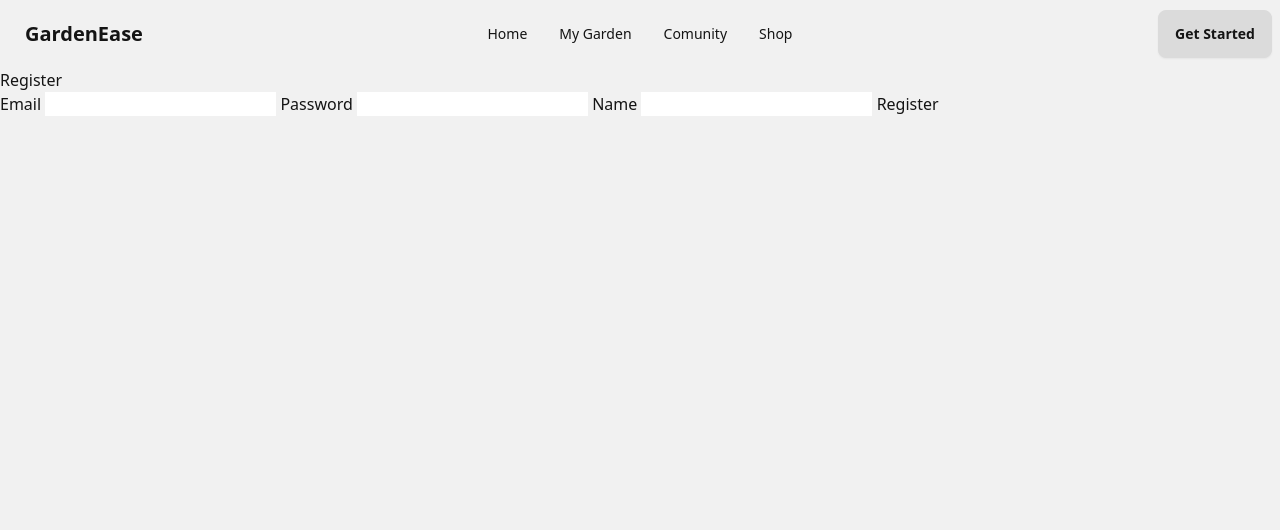
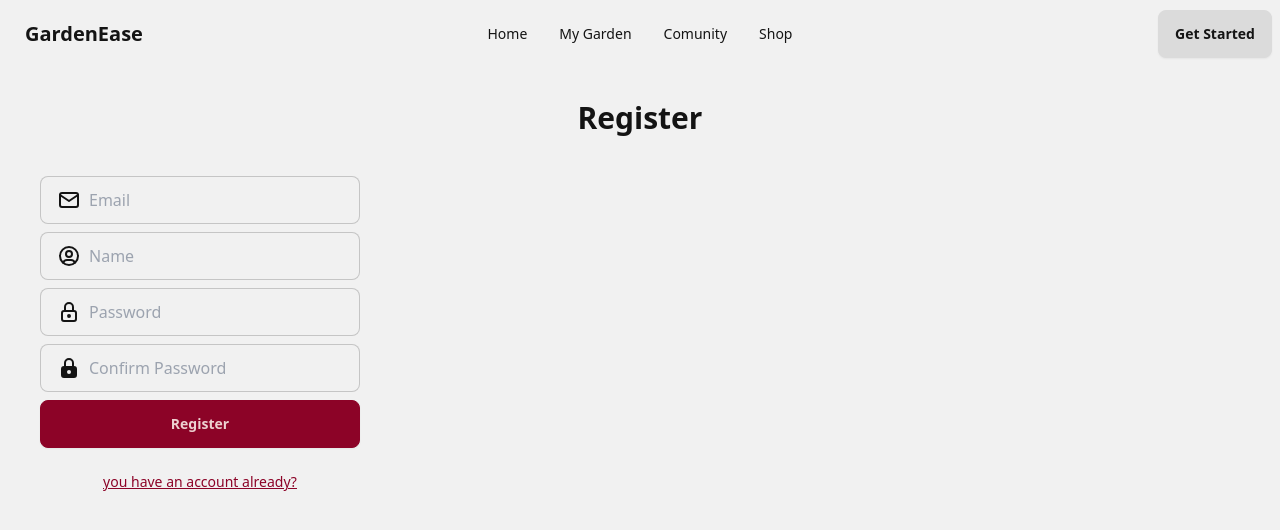
Before and after one commit to watchakorn-18k/gardenEase, a SvelteKit app: page /register in a window 1280 px wide. Shown: the top 530 px of the page. Built offline with nearby package versions, Linux system fonts and the light colour scheme; no server answers.

Commit message:
feat : update add css form

```diff
--- a/package.json
+++ b/package.json
@@ -34,6 +34,7 @@
 	},
 	"type": "module",
 	"dependencies": {
+		"@sveltejs/adapter-static": "^3.0.6",
 		"@tabler/icons-svelte": "^3.19.0",
 		"appwrite": "^16.0.2",
 		"magic-string": "^0.30.11"
--- /dev/null
+++ b/src/lib/components/error_text.svelte
@@ -0,0 +1,10 @@
+<script>
+
+	import { IconX } from "@tabler/icons-svelte";
+    export let textError = '';
+</script>
+
+<div role="alert" style="display: {textError ? 'flex' : 'none'}" class="alert alert-error flex items-center justify-center text-sm">
+    <IconX />
+    <span>{textError}</span>
+</div>
--- a/src/lib/components/navbar.svelte
+++ b/src/lib/components/navbar.svelte
@@ -1,4 +1,5 @@
 <script lang="ts">
+	import { base } from '$app/paths';
 	import { checkLoginStatus, logout } from '$lib/services/appwrite_service';
 	import { onMount } from 'svelte';
 	import { goto } from '$app/navigation';
@@ -58,26 +59,26 @@
 				</svg>
 			</div>
 			<ul class="menu menu-sm dropdown-content bg-base-100 rounded-box z-[1] mt-3 w-52 p-2 shadow">
-				<li><a href="/">Home</a></li>
+				<li><a href="{base}/">Home</a></li>
 				{#if statusLogin}
-					<li><a href="/my-garden">My Garden</a></li>
-					<li><a href="/my-garden">Comunity</a></li>
-					<li><a href="/my-garden">Shop</a></li>
-					<li><a href="/logout" on:click|preventDefault={signOut}>Logout</a></li>
+					<li><a href="{base}/my-garden">My Garden</a></li>
+					<li><a href="{base}/my-garden">Comunity</a></li>
+					<li><a href="{base}/my-garden">Shop</a></li>
+					<li><a href="{base}/logout" on:click|preventDefault={signOut}>Logout</a></li>
 				{:else}
-					<li><a href="/login">Login</a></li>
-					<li><a href="/register">Register</a></li>
+					<li><a href="{base}/login">Login</a></li>
+					<li><a href="{base}/register">Register</a></li>
 				{/if}
 			</ul>
 		</div>
-		<a href="/" class="btn btn-ghost text-xl">GardenEase</a>
+		<a href="{base}/" class="btn btn-ghost text-xl">GardenEase</a>
 	</div>
 	<div class="navbar-center hidden lg:flex">
 		<ul class="menu menu-horizontal px-1">
-			<li><a href="/">Home</a></li>
-			<li><a href="/my-garden">My Garden</a></li>
-			<li><a href="/my-garden">Comunity</a></li>
-			<li><a href="/shop">Shop</a></li>
+			<li><a href="{base}/">Home</a></li>
+			<li><a href="{base}/my-garden">My Garden</a></li>
+			<li><a href="{base}/my-garden">Comunity</a></li>
+			<li><a href="{base}/shop">Shop</a></li>
 		</ul>
 	</div>
 	<div class="navbar-end">
@@ -96,11 +97,11 @@
 					class="menu menu-sm dropdown-content bg-base-100 rounded-box z-[1] mt-3 w-52 p-2 shadow"
 				>
 					{#if statusLogin}
-						<li><a href="/my-garden">My Garden</a></li>
-						<li><a href="/logout" on:click|preventDefault={signOut}>Logout</a></li>
+						<li><a href="{base}/my-garden">My Garden</a></li>
+						<li><a href="{base}/logout" on:click|preventDefault={signOut}>Logout</a></li>
 					{:else}
-						<li><a href="/login">Login</a></li>
-						<li><a href="/register">Register</a></li>
+						<li><a href="{base}/login">Login</a></li>
+						<li><a href="{base}/register">Register</a></li>
 					{/if}
 				</ul>
 			</div>
--- a/src/routes/+layout.svelte
+++ b/src/routes/+layout.svelte
@@ -1,4 +1,4 @@
-<script>
+<script lang="ts">
 	import '../app.css';
 	import Navbar from '$lib/components/navbar.svelte';
 </script>
--- /dev/null
+++ b/src/routes/+layout.ts
@@ -0,0 +1 @@
+export const prerender = true;
--- /dev/null
+++ b/src/routes/account/forgot/+page.svelte
@@ -0,0 +1,27 @@
+<script lang="ts">
+	import ErrorText from "$lib/components/error_text.svelte";
+import { IconMail } from "@tabler/icons-svelte";
+    let email = '';
+    let textError = '';
+   const handleForgetPassword = () => {
+        if(email === '') {
+            textError = 'Email is required';
+            return;
+        } else {
+            textError = '';
+        }
+        console.log(email);
+
+
+   }
+</script>
+
+<h1 class="m-10 text-2xl text-center">Forgot Password</h1>
+<form on:submit|preventDefault={handleForgetPassword} class="flex flex-col gap-2 m-10 xl:w-1/4">
+    <label for="email" class="input input-bordered flex items-center gap-2">
+        <input type="email" class="grow" placeholder="Email" bind:value={email}/>
+        <IconMail />
+    </label>
+    <ErrorText textError={textError} />
+    <button type="submit" class="btn btn-primary w-full">Reset Password</button>
+</form>
--- /dev/null
+++ b/src/routes/account/reset-password/+page.svelte
@@ -0,0 +1,38 @@
+<script lang="ts">
+	import ErrorText from "$lib/components/error_text.svelte";
+import { IconLock, IconLockFilled } from "@tabler/icons-svelte";
+
+    let password = '';
+    let passwordConfirm = '';
+    let textError = '';
+    const handeleResetPassword = () => {
+        if (password === '') {
+            textError = 'Password is required';
+            return;
+        } else if (passwordConfirm === '') {
+            textError = 'Confirm Password is required';
+            return;
+        }
+        if(password !== passwordConfirm) {
+            textError = 'Password does not match';
+            return;
+        }
+    }
+
+</script>
+
+
+
+<h1 class="m-10 text-2xl text-center">Reset Password</h1>
+<form on:submit={handeleResetPassword} class="flex flex-col gap-2 m-10 xl:w-1/4">
+    <label class="input input-bordered flex items-center gap-2">
+		<IconLock/>
+		<input type="password" bind:value={password} class="grow" placeholder="Password"/>
+	</label>
+	<label class="input input-bordered flex items-center gap-2">
+		<IconLockFilled/>
+		<input type="password" bind:value={passwordConfirm} class="grow" placeholder="Confirm Password"/>
+	</label>
+    <ErrorText textError={textError} />
+    <button type="submit" class="btn btn-primary w-full">Confirm Reset Password</button>
+</form>
--- a/src/routes/login/+page.svelte
+++ b/src/routes/login/+page.svelte
@@ -1,4 +1,5 @@
 <script lang="ts">
+	import {base } from '$app/paths';
 	import { login } from '$lib/services/appwrite_service';
 	import { goto } from '$app/navigation';
 	import { checkLoginStatus } from '$lib/services/appwrite_service';
@@ -8,7 +9,7 @@
 	//component
 	import { IconMail, IconLock } from '@tabler/icons-svelte';
 
-	let emailInput, passwordInput, loginBtn;
+	let emailInput: HTMLInputElement, passwordInput: HTMLInputElement, loginBtn: HTMLButtonElement;
 
 	onMount(async () => {
 		emailInput.disabled = true;
@@ -39,7 +40,7 @@
 </script>
 
 <div class="flex flex-col items-center justify-center m-10">
-	<div class="flex flex-col lg:w-1/4 h-full justify-center gap-4">
+	<div class="flex flex-col w-full xl:w-1/4 h-full justify-center gap-4">
 		<h1 class="text-3xl font-bold text-center">Login</h1>
 		<form on:submit|preventDefault={handleLogin} class="flex flex-col gap-2">
 			<label for="email" class="input input-bordered flex items-center gap-2">
@@ -64,7 +65,10 @@
 				/>
 				<IconLock />
 			</label>
+			<p class="text-right text-xs text-primary"><a href="{base}/account/forgot" rel="noopener noreferrer">forgot password</a></p>
 			<button type="submit" class="btn btn-primary" bind:this={loginBtn} disabled>Login</button>
 		</form>
+		<p class="text-center text-sm link text-primary"><a href="{base}/register" rel="noopener noreferrer">you don't have an account?</a>
+		</p>
 	</div>
 </div>
--- a/src/routes/register/+page.svelte
+++ b/src/routes/register/+page.svelte
@@ -1,31 +1,58 @@
 <script>
+	import {base} from '$app/paths';
 	import { createAccount } from '$lib/services/appwrite_service';
 	import { goto } from '$app/navigation';
-
+	import { IconError404, IconLock, IconLockFilled, IconMail, IconUserCircle, IconX } from '@tabler/icons-svelte';
+	import ErrorText from '$lib/components/error_text.svelte';
+	let textError = '';
 	let email = '';
 	let password = '';
 	let name = '';
+	let passwordConfirm = '';
 
 	async function handleRegister() {
+		if (password !== passwordConfirm) {
+			textError = 'Password does not match';
+			return;
+		} else if(email === '') {
+			textError = 'Email is required';
+			return;
+		} else if(password === '') {
+			textError = 'Password is required';
+			return;
+		} else {
+			textError = '';
+		}
 		const response = await createAccount(email, password, name);
 		// @ts-ignore
 		if (response.status) {
 			goto('/login');
 		}
 	}
+
 </script>
 
-<h1>Register</h1>
+<h1 class="text-3xl font-bold text-center m-8">Register</h1>
 
-<form on:submit|preventDefault={handleRegister}>
-	<label for="email">Email</label>
-	<input type="email" bind:value={email} />
-
-	<label for="password">Password</label>
-	<input type="password" bind:value={password} />
-
-	<label for="name">Name</label>
-	<input type="text" bind:value={name} />
-
-	<button type="submit">Register</button>
+<form on:submit|preventDefault={handleRegister} class="flex flex-col gap-2 m-10 xl:w-1/4">
+	<label class="input input-bordered flex items-center gap-2">
+		<IconMail />
+		<input type="email" class="grow" placeholder="Email"  bind:value={email} />
+	</label>
+	<label class="input input-bordered flex items-center gap-2">
+		<IconUserCircle/>
+		<input type="text" bind:value={name} class="grow" placeholder="Name" />
+	</label>
+	<label class="input input-bordered flex items-center gap-2">
+		<IconLock/>
+		<input type="password" bind:value={password} class="grow" placeholder="Password"/>
+	</label>
+	<label class="input input-bordered flex items-center gap-2">
+		<IconLockFilled/>
+		<input type="password" bind:value={passwordConfirm} class="grow" placeholder="Confirm Password"/>
+	</label>
+	<ErrorText textError={textError} />
+	<button type="submit" class="btn btn-primary w-full">Register</button>
+	<p class="text-center text-sm link text-primary m-4" ><a href="{base}/login" rel="noopener noreferrer">you have an account already?</a>
+	</p>
 </form>
--- a/svelte.config.js
+++ b/svelte.config.js
@@ -1,4 +1,4 @@
-import adapter from '@sveltejs/adapter-auto';
+import adapter from '@sveltejs/adapter-static';
 import { vitePreprocess } from '@sveltejs/vite-plugin-svelte';
 
 /** @type {import('@sveltejs/kit').Config} */
@@ -11,8 +11,11 @@ const config = {
 		// adapter-auto only supports some environments, see https://kit.svelte.dev/docs/adapter-auto for a list.
 		// If your environment is not supported, or you settled on a specific environment, switch out the adapter.
 		// See https://kit.svelte.dev/docs/adapters for more information about adapters.
-		adapter: adapter()
+		adapter: adapter(),
+		appDir: 'app'
 	}
 };
+config.paths = {
+	base: process.argv.includes('dev') ? '' : '/gardenEase'}
 
 export default config;
```
Also changed, not shown: 2 other files (tests, documents, lock files or other folders).
